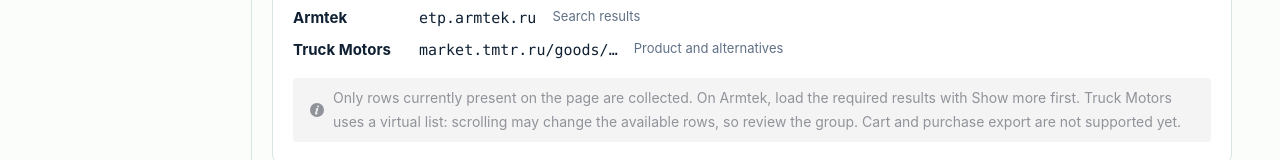
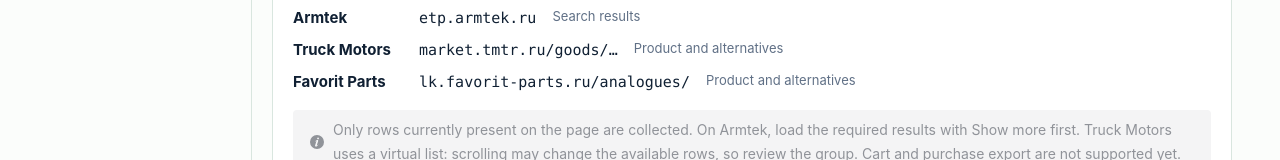
Before and after one commit to UnidentifiedSheep/ECommerceSparePartsFront, a Vue app: page /extensions in a window 1280 px wide. Shown: the part 274-434 px from the top of the page. Built offline with nearby package versions, Linux system fonts and the light colour scheme; no server answers; sample sign-in values are in the browser's storage.

Commit message:
feat: add Favorit Parts supplier adapter

```diff
--- a/extensions/supplier-import/_locales/en/messages.json
+++ b/extensions/supplier-import/_locales/en/messages.json
@@ -1,4 +1,4 @@
 {
   "extensionName": { "message": "SpareParts — supplier import" },
-  "extensionDescription": { "message": "Export Armtek and Truck Motors cross-reference groups as JSON for SpareParts." }
+  "extensionDescription": { "message": "Export Armtek, Truck Motors and Favorit Parts cross-reference groups as JSON for SpareParts." }
 }
--- a/extensions/supplier-import/_locales/ru/messages.json
+++ b/extensions/supplier-import/_locales/ru/messages.json
@@ -1,4 +1,4 @@
 {
   "extensionName": { "message": "SpareParts — импорт поставщиков" },
-  "extensionDescription": { "message": "Сбор групп кроссов поставщиков Armtek и Truck Motors в JSON для SpareParts." }
+  "extensionDescription": { "message": "Сбор групп кроссов Armtek, Truck Motors и Favorit Parts в JSON для SpareParts." }
 }
--- a/extensions/supplier-import/_locales/tr/messages.json
+++ b/extensions/supplier-import/_locales/tr/messages.json
@@ -1,4 +1,4 @@
 {
   "extensionName": { "message": "SpareParts — tedarikçi içe aktarma" },
-  "extensionDescription": { "message": "SpareParts için Armtek ve Truck Motors kros gruplarını JSON olarak dışa aktarın." }
+  "extensionDescription": { "message": "SpareParts için Armtek, Truck Motors ve Favorit Parts kros gruplarını JSON olarak dışa aktarın." }
 }
--- /dev/null
+++ b/extensions/supplier-import/adapters/favorit.js
@@ -0,0 +1,35 @@
+// Self-contained for execution in the supplier tab's isolated world.
+export function collectFavoritPage() {
+  if (location.hostname !== 'lk.favorit-parts.ru' || location.protocol !== 'https:' || !/^\/analogues(?:\/|$)/.test(location.pathname)) return { ok: false, code: 'unsupported' }
+  const rows = [...document.querySelectorAll('.dev__new__style_not_analog__serach__row, .dev__new__style_analog__serach__row')]
+  if (!rows.length) return { ok: false, code: 'notSearch' }
+  if (rows.length > 20000) return { ok: false, code: 'limit' }
+  const clean = value => (value ?? '').replace(/\s+/g, ' ').trim()
+  const text = element => clean(element?.textContent)
+  const visible = element => element && !element.hidden && getComputedStyle(element).display !== 'none' && getComputedStyle(element).visibility !== 'hidden' && element.getClientRects().length > 0
+  const products = new Map()
+  let duplicates = 0, skipped = 0
+  for (const row of rows) {
+    if (!visible(row)) continue
+    // The other half contains warehouse offers, not product identity.
+    const identity = row.firstElementChild
+    const brand = identity?.querySelector('a[href^="/brand/"]')
+    const article = identity?.querySelector('a[href^="/search/"]')
+    const nameElement = [...identity?.querySelectorAll('div.disable--wrap--text[title]') ?? []]
+      .find(element => !element.contains(brand) && !element.contains(article))
+    const producer = clean(brand?.closest('.disable--wrap--text')?.getAttribute('title')) || text(brand)
+    const sku = clean(article?.getAttribute('title')) || text(article)
+    const name = clean(nameElement?.getAttribute('title')) || text(nameElement)
+    const normalizedSku = sku.replace(/[^a-zA-Z0-9а-яА-Я]/g, '').toUpperCase()
+    if (!producer || sku.length < 3 || sku.length > 128 || !normalizedSku || !name || name.length > 255) { skipped++; continue }
+    const section = row.classList.contains('dev__new__style_not_analog__serach__row') ? 'results' : 'replacements'
+    const key = `${producer.toUpperCase()}:${normalizedSku}`
+    const previous = products.get(key)
+    if (previous) {
+      duplicates++
+      if (!previous.sections.includes(section)) previous.sections.push(section)
+    } else products.set(key, { key, sku, producer, name, sections: [section] })
+  }
+  if (!products.size) return { ok: false, code: 'empty', skipped }
+  return { ok: true, supplier: 'FavoritParts', products: [...products.values()], duplicates, skipped, moreAvailable: false }
+}
--- a/extensions/supplier-import/messages.js
+++ b/extensions/supplier-import/messages.js
@@ -1,6 +1,6 @@
 export const messages = {
   ru: {
-    title: 'Импорт поставщиков', intro: 'Откройте поиск Armtek или страницу товара Truck Motors. Поставщик определяется по сайту.',
+    title: 'Импорт поставщиков', intro: 'Откройте поиск Armtek, товар Truck Motors или аналоги Favorit Parts. Поставщик определяется по сайту.',
     scan: 'Собрать со страницы', reading: 'Чтение страницы…', preview: 'Состав группы', groupInfo: 'Как создаётся группа кроссов',
     groupHint: 'Выберите товары одной группы. При импорте все выбранные товары и их существующие группы будут объединены полными кроссами.',
     loaded: 'Собраны только загруженные строки. Для остальных нажмите «Показать ещё» на Armtek, затем соберите данные снова.',
@@ -13,13 +13,13 @@
     summary: 'Выбрано {selected} из {total} · Убрано повторов: {duplicates} · Максимум: {max}',
     copy: 'Копировать JSON', download: 'Скачать JSON', copied: 'JSON скопирован.', downloaded: 'JSON подготовлен к скачиванию.',
     importHint: 'В SpareParts: Товары → ⋯ → Импорт групп из JSON. Вставьте JSON и проверьте данные.',
-    unsupported: 'Поддерживаются поиск etp.armtek.ru и страницы market.tmtr.ru/goods/…', notSearch: 'Таблица товаров не найдена. Откройте поддерживаемую страницу и дождитесь загрузки.',
+    unsupported: 'Поддерживаются etp.armtek.ru, market.tmtr.ru/goods/… и lk.favorit-parts.ru/analogues/…', notSearch: 'Таблица товаров не найдена. Откройте поддерживаемую страницу и дождитесь загрузки.',
     empty: 'Не найдены товары с артикулом, производителем и названием. Дождитесь загрузки результатов.', limit: 'Выберите не более 1000 товаров для одной группы.',
     readFailed: 'Не удалось прочитать страницу. Обновите вкладку поставщика и снова откройте расширение.', changed: 'Страница или результаты изменились. Соберите данные снова.',
     copyFailed: 'Не удалось скопировать JSON. Используйте «Скачать JSON».', exportFailed: 'Не удалось подготовить JSON. Повторите сбор.', language: 'Язык',
   },
   en: {
-    title: 'Supplier import', intro: 'Open Armtek search results or a Truck Motors product page. The supplier is detected from the site.',
+    title: 'Supplier import', intro: 'Open Armtek search, a Truck Motors product or Favorit Parts alternatives. The supplier is detected from the site.',
     scan: 'Collect from page', reading: 'Reading page…', preview: 'Group contents', groupInfo: 'How the cross-reference group is created',
     groupHint: 'Select products belonging to one group. Import will fully link all selected products and their existing cross-reference groups.',
     loaded: 'Only loaded rows were collected. Click Show more on Armtek for the remaining results, then collect again.',
@@ -31,13 +31,13 @@
     summary: 'Selected {selected} of {total} · Duplicates removed: {duplicates} · Maximum: {max}',
     copy: 'Copy JSON', download: 'Download JSON', copied: 'JSON copied.', downloaded: 'JSON prepared for download.',
     importHint: 'In SpareParts: Products → ⋯ → Import groups from JSON. Paste the JSON and check the data.',
-    unsupported: 'Supported pages: etp.armtek.ru search and market.tmtr.ru/goods/…', notSearch: 'Product table not found. Open a supported page and wait for it to load.',
+    unsupported: 'Supported pages: etp.armtek.ru, market.tmtr.ru/goods/… and lk.favorit-parts.ru/analogues/…', notSearch: 'Product table not found. Open a supported page and wait for it to load.',
     empty: 'No products with a SKU, producer and name were found. Wait for the results to load.', limit: 'Select at most 1000 products for one group.',
     readFailed: 'Could not read the page. Refresh the supplier tab and reopen the extension.', changed: 'The page or results changed. Collect the data again.',
     copyFailed: 'Could not copy JSON. Use Download JSON instead.', exportFailed: 'Could not prepare JSON. Collect the data again.', language: 'Language',
   },
   tr: {
-    title: 'Tedarikçi içe aktarma', intro: 'Armtek arama sonuçlarını veya Truck Motors ürün sayfasını açın. Tedarikçi siteden belirlenir.',
+    title: 'Tedarikçi içe aktarma', intro: 'Armtek aramasını, Truck Motors ürününü veya Favorit Parts alternatiflerini açın. Tedarikçi siteden belirlenir.',
     scan: 'Sayfadan topla', reading: 'Sayfa okunuyor…', preview: 'Grup içeriği', groupInfo: 'Kros grubu nasıl oluşturulur',
     groupHint: 'Bir gruba ait ürünleri seçin. İçe aktarma, seçilen tüm ürünleri ve mevcut kros gruplarını tamamen birleştirir.',
     loaded: 'Yalnızca yüklenen satırlar toplandı. Kalan sonuçlar için Armtek üzerinde Daha fazla göster düğmesine basıp tekrar toplayın.',
@@ -49,7 +49,7 @@
     summary: 'Seçilen {selected} / {total} · Çıkarılan tekrar: {duplicates} · En fazla: {max}',
     copy: "JSON'u kopyala", download: "JSON'u indir", copied: 'JSON kopyalandı.', downloaded: 'JSON indirmeye hazırlandı.',
     importHint: "SpareParts: Ürünler → ⋯ → JSON'dan grup içe aktar. JSON'u yapıştırıp verileri kontrol edin.",
-    unsupported: 'Desteklenen sayfalar: etp.armtek.ru araması ve market.tmtr.ru/goods/…', notSearch: 'Ürün tablosu bulunamadı. Desteklenen sayfayı açıp yüklenmesini bekleyin.',
+    unsupported: 'Desteklenen sayfalar: etp.armtek.ru, market.tmtr.ru/goods/… ve lk.favorit-parts.ru/analogues/…', notSearch: 'Ürün tablosu bulunamadı. Desteklenen sayfayı açıp yüklenmesini bekleyin.',
     empty: 'Ürün kodu, üretici ve adı olan ürün bulunamadı. Sonuçların yüklenmesini bekleyin.', limit: 'Bir grup için en fazla 1000 ürün seçin.',
     readFailed: 'Sayfa okunamadı. Tedarikçi sekmesini yenileyip eklentiyi tekrar açın.', changed: 'Sayfa veya sonuçlar değişti. Verileri tekrar toplayın.',
     copyFailed: "JSON kopyalanamadı. JSON'u indir düğmesini kullanın.", exportFailed: 'JSON hazırlanamadı. Verileri tekrar toplayın.', language: 'Dil',
--- a/extensions/supplier-import/popup.js
+++ b/extensions/supplier-import/popup.js
@@ -62,7 +62,8 @@
   element('export').hidden = !result
   element('intro').hidden = !!result
   if (result) {
-    element('preview-heading').textContent = `${t('preview')} · ${result.supplier === 'Tmtr' ? 'Truck Motors' : result.supplier}`
+    const supplierName = { Tmtr: 'Truck Motors', FavoritParts: 'Favorit Parts', Armtek: 'Armtek' }[result.supplier] ?? result.supplier
+    element('preview-heading').textContent = `${t('preview')} · ${supplierName}`
     element('loaded').textContent = t(result.virtualized ? 'virtualized' : result.moreAvailable ? 'loaded' : 'complete')
     element('skipped').hidden = !result.skipped
     element('skipped').textContent = t('skipped', { count: result.skipped })
--- a/extensions/supplier-import/suppliers.js
+++ b/extensions/supplier-import/suppliers.js
@@ -1,9 +1,11 @@
 import { collectArmtekPage } from './adapters/armtek.js'
 import { collectTmtrPage } from './adapters/tmtr.js'
+import { collectFavoritPage } from './adapters/favorit.js'
 
 export const supplierAdapters = [
   { host: 'etp.armtek.ru', supplier: 'Armtek', collect: collectArmtekPage, supports: () => true },
   { host: 'market.tmtr.ru', supplier: 'Tmtr', collect: collectTmtrPage, supports: path => /^\/goods\/[^/]+\/?$/.test(path) },
+  { host: 'lk.favorit-parts.ru', supplier: 'FavoritParts', collect: collectFavoritPage, supports: path => /^\/analogues(?:\/|$)/.test(path) },
 ]
 export function getSupplierAdapter(address) {
   let url
--- a/scripts/build-supplier-extension.mjs
+++ b/scripts/build-supplier-extension.mjs
@@ -2,7 +2,7 @@
 import { fileURLToPath } from 'node:url'
 
 const root = new URL('../extensions/supplier-import/', import.meta.url)
-const names = ['manifest.json', 'popup.html', 'popup.css', 'popup.js', 'messages.js', 'export.js', 'suppliers.js', 'adapters/armtek.js', 'adapters/tmtr.js', '_locales/ru/messages.json', '_locales/en/messages.json', '_locales/tr/messages.json', 'README.md']
+const names = ['manifest.json', 'popup.html', 'popup.css', 'popup.js', 'messages.js', 'export.js', 'suppliers.js', 'adapters/armtek.js', 'adapters/tmtr.js', 'adapters/favorit.js', '_locales/ru/messages.json', '_locales/en/messages.json', '_locales/tr/messages.json', 'README.md']
 const crcTable = Array.from({ length: 256 }, (_, index) => {
   let value = index
   for (let bit = 0; bit < 8; bit++) value = value & 1 ? 0xedb88320 ^ (value >>> 1) : value >>> 1
--- a/src/views/SupplierExtensionsView.vue
+++ b/src/views/SupplierExtensionsView.vue
@@ -10,6 +10,7 @@
         <ul class="supplier-sites">
           <li><strong>Armtek</strong><code>etp.armtek.ru</code><span>{{ t('products.supplierExtension.searchPage') }}</span></li>
           <li><strong>Truck Motors</strong><code>market.tmtr.ru/goods/…</code><span>{{ t('products.supplierExtension.goodsPage') }}</span></li>
+          <li><strong>Favorit Parts</strong><code>lk.favorit-parts.ru/analogues/</code><span>{{ t('products.supplierExtension.goodsPage') }}</span></li>
         </ul>
         <el-alert :title="t('products.supplierExtension.loadedOnly')" type="info" :closable="false" show-icon />
       </section>
```
Also changed, not shown: extensions/supplier-import/README.md, extensions/supplier-import/manifest.json, 1 other file (tests, documents, lock files or other folders).
